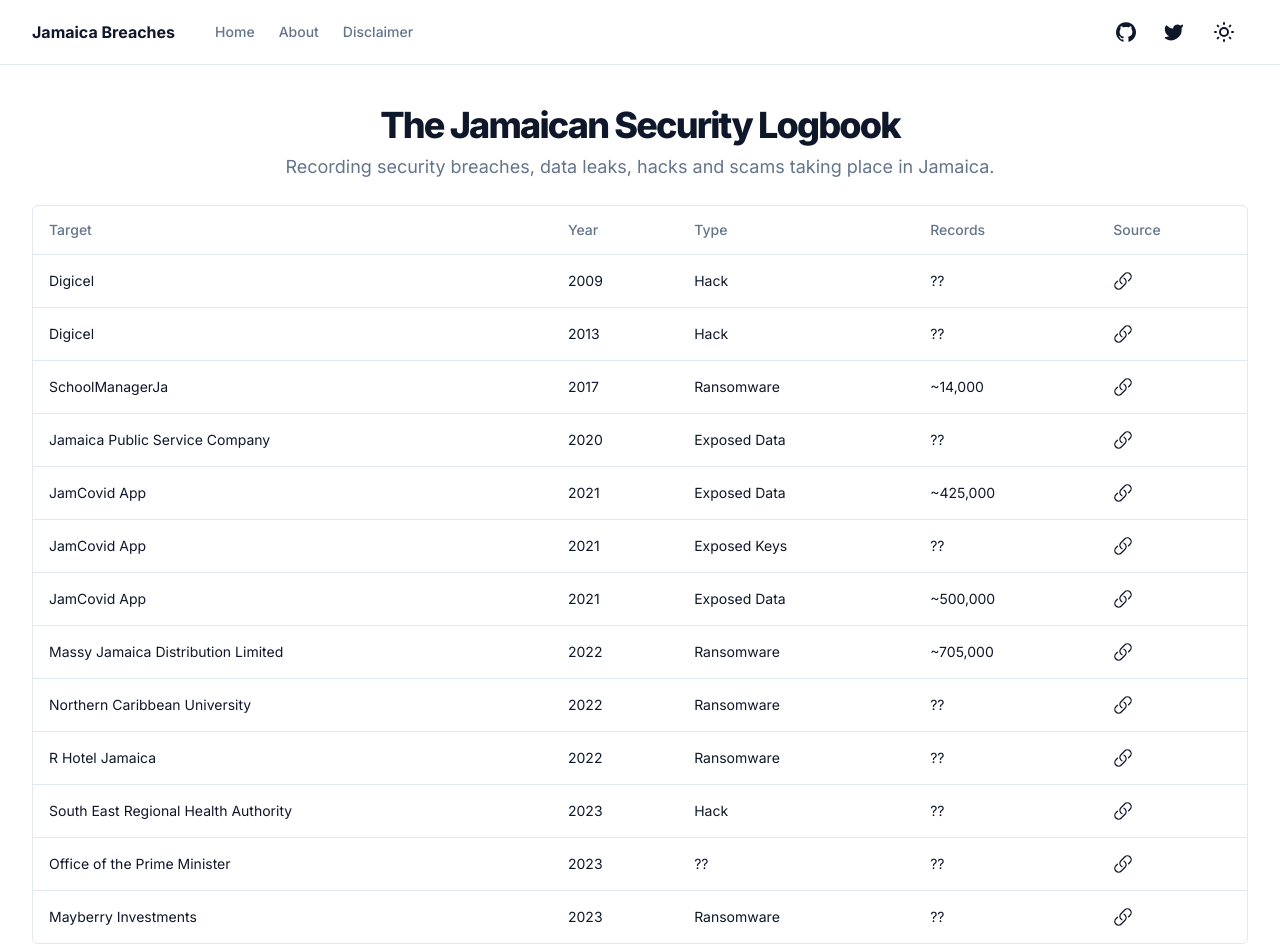
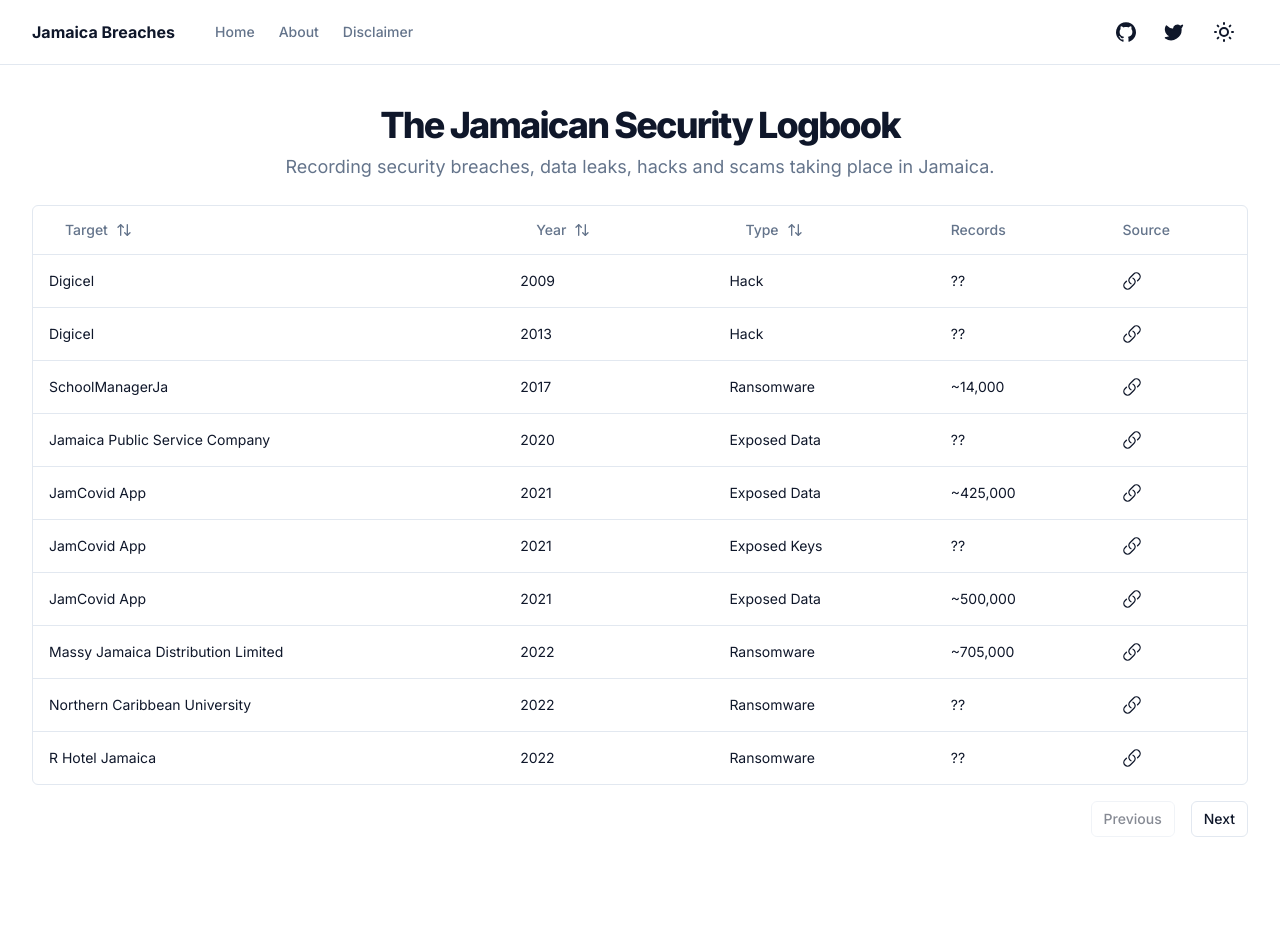
Before and after one commit to everonegraham/jamaicabreaches, a Next.js app: page / in a window 1280 px wide. Shown: the top 952 px of the page. After the commit the page ends 893 px from the top, so only its background shows below. Built offline with nearby package versions, Linux system fonts and the light colour scheme.

Commit message:
Adding pagination and sorting to the table.

```diff
--- a/components/breaches/columns.tsx
+++ b/components/breaches/columns.tsx
@@ -3,6 +3,8 @@
 import { ColumnDef } from "@tanstack/react-table"
 import Link from "next/link"
 import { Icons } from "../icons"
+import { ArrowUpDown, MoreHorizontal } from "lucide-react"
+import { Button } from "../ui/button"
 
 export type Breaches = {
   target: string
@@ -15,15 +17,45 @@
 export const columns: ColumnDef<Breaches>[] = [
     {
       accessorKey: "target",
-      header: "Target",
+      header: ({ column }) => {
+        return (
+          <Button
+            variant="ghost"
+            onClick={() => column.toggleSorting(column.getIsSorted() === "asc")}
+          >
+            Target
+            <ArrowUpDown className="ml-2 h-4 w-4" />
+          </Button>
+        )
+      },
     },
     {
       accessorKey: "year",
-      header: "Year",
+      header: ({ column }) => {
+        return (
+          <Button
+            variant="ghost"
+            onClick={() => column.toggleSorting(column.getIsSorted() === "asc")}
+          >
+            Year
+            <ArrowUpDown className="ml-2 h-4 w-4" />
+          </Button>
+        )
+      },
     },
     {
       accessorKey: "type",
-      header: "Type",
+      header: ({ column }) => {
+        return (
+          <Button
+            variant="ghost"
+            onClick={() => column.toggleSorting(column.getIsSorted() === "asc")}
+          >
+            Type
+            <ArrowUpDown className="ml-2 h-4 w-4" />
+          </Button>
+        )
+      },
     },
     {
       accessorKey: "records",
--- a/components/breaches/data-table.tsx
+++ b/components/breaches/data-table.tsx
@@ -1,10 +1,15 @@
 "use client"
+
+import * as React from "react"
 
 import {
   ColumnDef,
+  SortingState,
   flexRender,
   getCoreRowModel,
   useReactTable,
+  getPaginationRowModel,
+  getSortedRowModel,
 } from "@tanstack/react-table"
 
 import {
@@ -15,6 +20,7 @@
   TableHeader,
   TableRow,
 } from "@/components/ui/table"
+import { Button } from "../ui/button"
 
 interface DataTableProps<TData, TValue> {
   columns: ColumnDef<TData, TValue>[]
@@ -25,13 +31,23 @@
   columns,
   data,
 }: DataTableProps<TData, TValue>) {
+
+  const [sorting, setSorting] = React.useState<SortingState>([])
+
   const table = useReactTable({
     data,
     columns,
     getCoreRowModel: getCoreRowModel(),
+    getPaginationRowModel: getPaginationRowModel(),
+    onSortingChange: setSorting,
+    getSortedRowModel: getSortedRowModel(),
+    state: {
+      sorting,
+    },
   })
 
   return (
+    <div>
       <div className="rounded-md border">
         <Table>
           <TableHeader>
@@ -76,5 +92,24 @@
           </TableBody>
         </Table>
       </div>
+      <div className="flex items-center justify-end space-x-4 py-4">
+        <Button
+          variant="outline"
+          size="sm"
+          onClick={() => table.previousPage()}
+          disabled={!table.getCanPreviousPage()}
+        >
+          Previous
+        </Button>
+        <Button
+          variant="outline"
+          size="sm"
+          onClick={() => table.nextPage()}
+          disabled={!table.getCanNextPage()}
+        >
+          Next
+        </Button>
+      </div>
+    </div>
   )
 }
```
Lines whose indentation alone changed are shown as unchanged.
